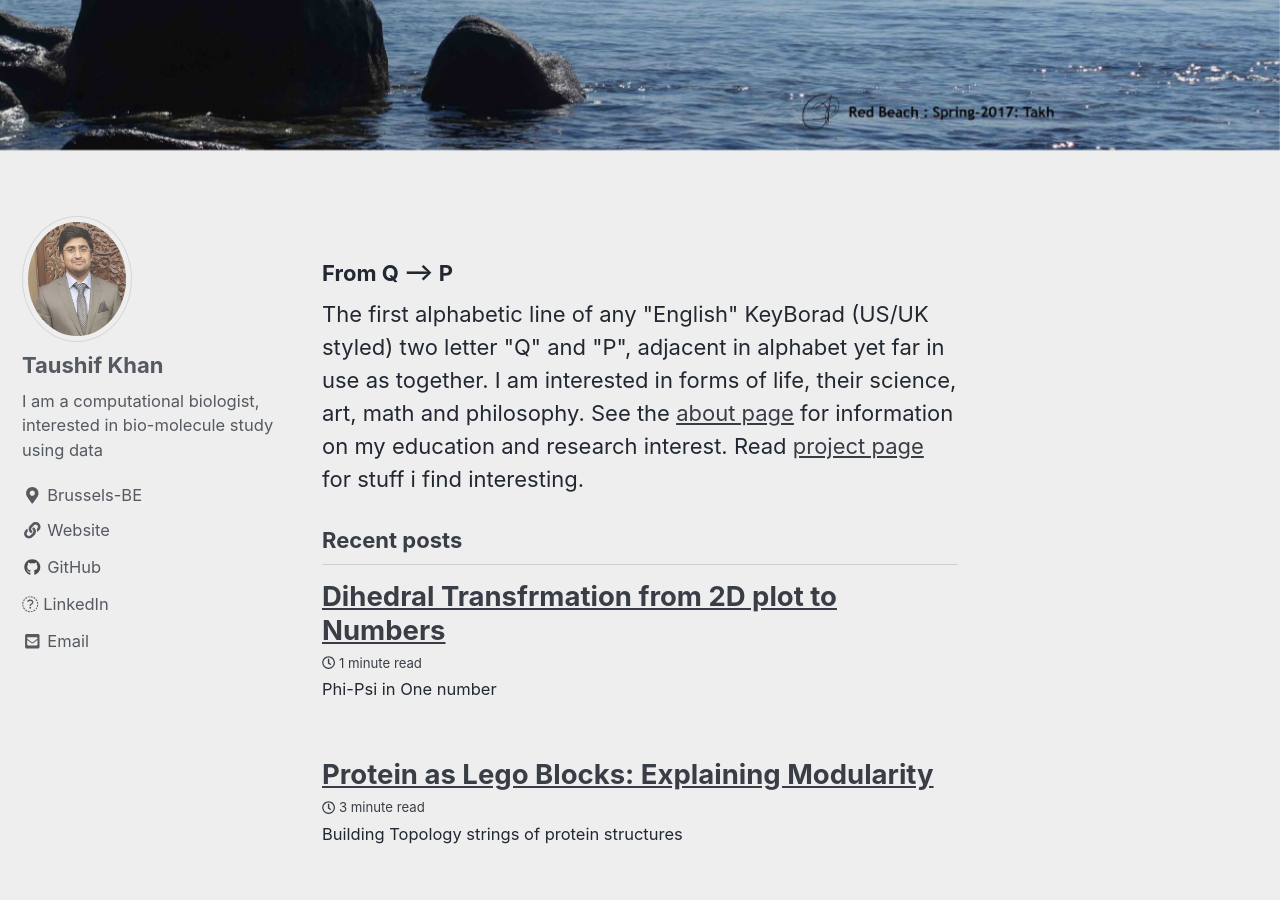
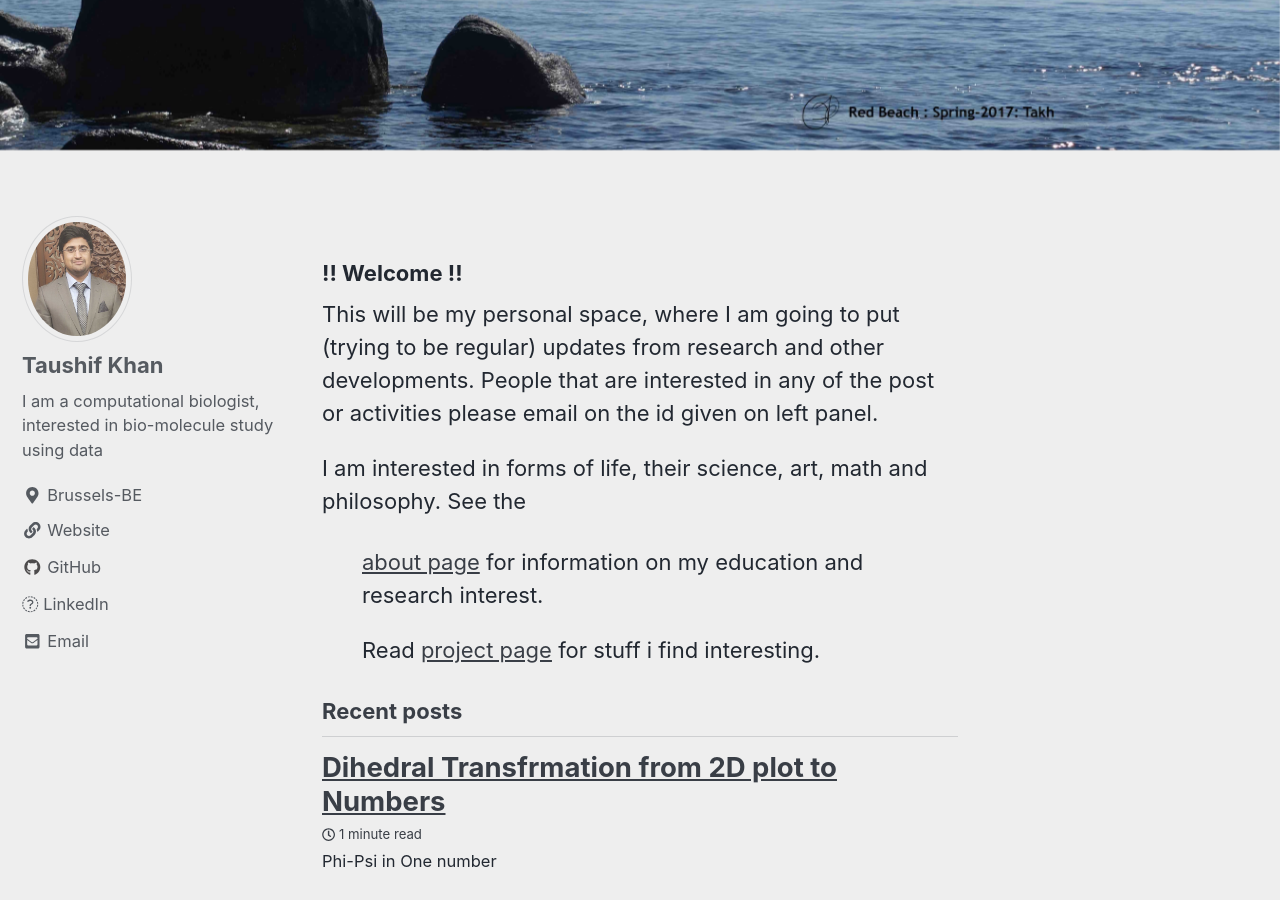
Before and after one commit to taushifkhan/taushifkhan.github.io, a Jekyll site: the page built from index.html, in a window 1280 px wide and 900 px high, scrolled down 407 px. Built offline with Jekyll 4.4.1, drawn with Linux system fonts in a browser that asks for light colours; cached includes are drawn as plain includes; nearby versions of some CDN libraries; the list of posts is cut into pages by our own code.

Commit message:
update on the home

```diff
--- a/_layouts/home.html
+++ b/_layouts/home.html
@@ -4,11 +4,17 @@ layout: archive
 
 {{ content }}
 
-<h3> From Q --> P</h3>
-The first alphabetic line of any "English" KeyBorad (US/UK styled) two letter "Q" and "P", adjacent in alphabet yet far in use as together.
+<h3>!! Welcome !!</h3>
 
-I am interested in forms of life, their science, art, math and philosophy. See the <a href="https://taushifkhan.github.io/about/">about page</a>  for information on my education and
-research interest. Read <a href="https://taushifkhan.github.io/projects/">project page</a> for stuff i find interesting.
+This will be my personal space, where I am going to put (trying to be regular) updates from research and other
+developments. People that are interested in any of the post or activities please email on the id given on left panel.
+<!-- The first alphabetic line of any "English" KeyBorad (US/UK styled) two letter "Q" and "P", adjacent in alphabet yet far in use as together.-->
+
+<p>I am interested in forms of life, their science, art, math and philosophy. See the
+  <ul><a href="https://taushifkhan.github.io/about/">about page</a>  for information on my education and
+  research interest.</ul>
+<ul>Read <a href="https://taushifkhan.github.io/projects/">project page</a> for stuff i find interesting.</ul>
+</p>
 
 
 <h3 class="archive__subtitle">{{ site.data.ui-text[site.locale].recent_posts | default: "Recent Posts" }}</h3>
```
Also changed, not shown: _pages/projects.md (+1 -0 lines), 1 other file.
